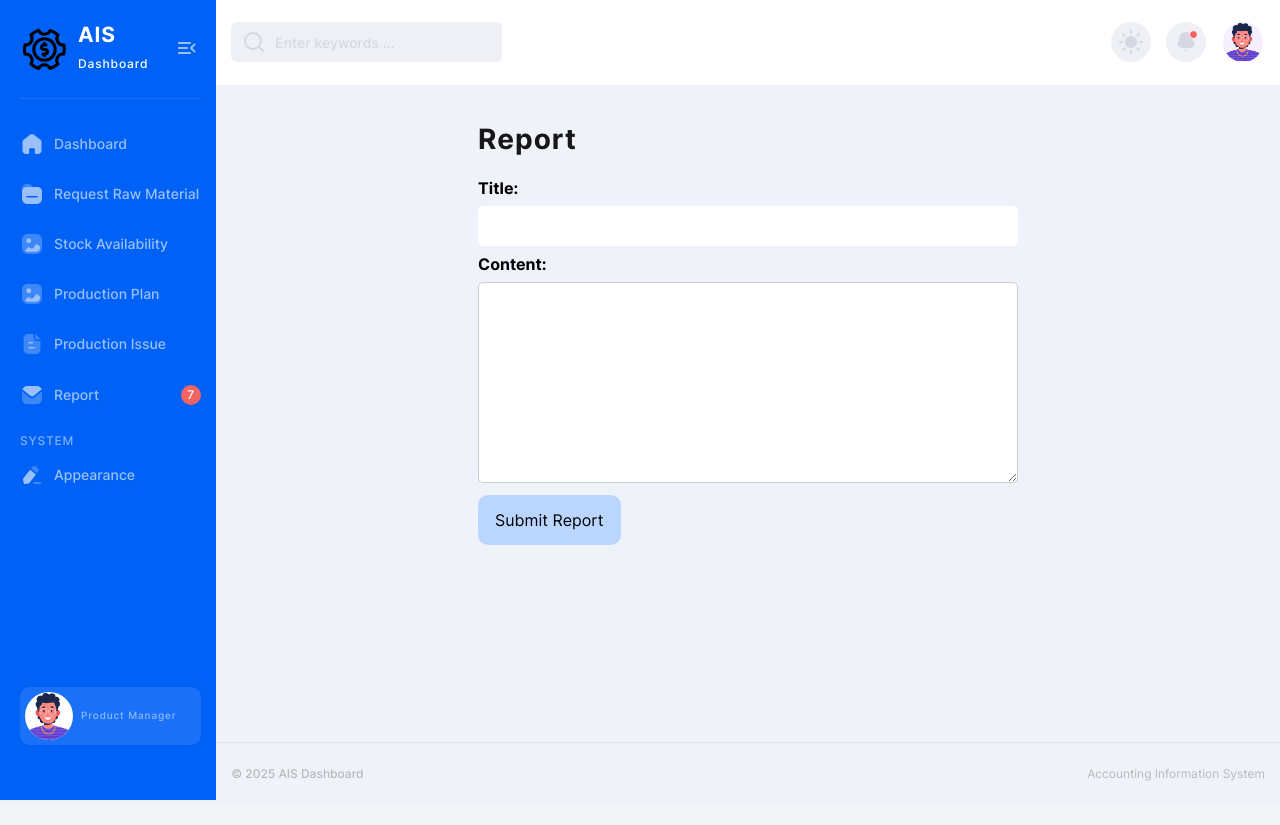
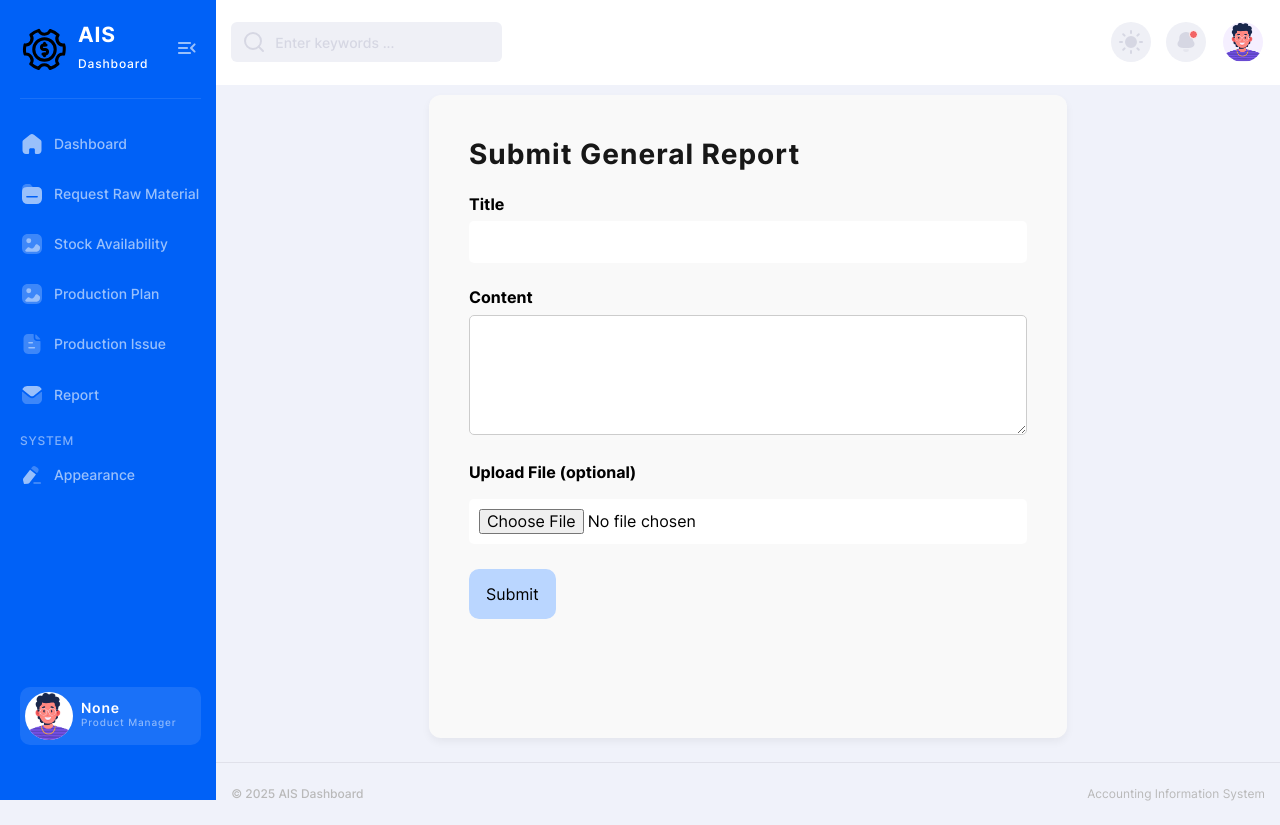
Before and after one commit to Richeaa/ais-project, a Django app: template aisapp/templates/report.html in a window 1280 px wide. Before the commit the page ends 800 px from the top, so only its background shows below. Run offline with Django 5.2, Linux system fonts and the light colour scheme; the template is opened without the code that fills it: values that come from a table or form of the project are taken from there, others are empty; some libraries are stand-ins or nearby versions.

Commit message:
report fitur sama css signin

```diff
--- a/ais/settings.py
+++ b/ais/settings.py
@@ -64,6 +64,7 @@ TEMPLATES = [
                 'django.template.context_processors.request',
                 'django.contrib.auth.context_processors.auth',
                 'django.contrib.messages.context_processors.messages',
+                'aisapp.context_processors.inject_username',
             ],
         },
     },
--- /dev/null
+++ b/aisapp/context_processors.py
@@ -0,0 +1,4 @@
+def inject_username(request):
+    return {
+        'username': request.session.get('username')
+    }
--- a/aisapp/form.py
+++ b/aisapp/form.py
@@ -9,4 +9,9 @@ class productForm(forms.ModelForm):
 class ReportForm(forms.ModelForm):
     class Meta:
         model = Report
-        fields = ['title', 'content']
+        fields = ['title', 'content', 'file']
+        widgets = {
+            'title': forms.TextInput(attrs={'class': 'form-text-input'}),
+            'content': forms.Textarea(attrs={'class': 'form-textarea'}),
+            'file': forms.ClearableFileInput(attrs={'class': 'form-file-input'}),
+        }
--- a/aisapp/models.py
+++ b/aisapp/models.py
@@ -32,6 +32,7 @@ class Report(models.Model):
     user = models.ForeignKey(Profile, on_delete=models.CASCADE, db_column='user_id', related_name='reports')
     title = models.CharField(max_length=150)
     content = models.TextField()
+    file = models.FileField(upload_to='uploads/reports/', null=True, blank=True)
     submitted_at = models.DateTimeField(auto_now_add=True)
 
     def __str__(self):
--- a/aisapp/static/form.css
+++ b/aisapp/static/form.css
@@ -1,7 +1,6 @@
-
 .container-form {
     max-width: 60%;
-    max-height: 80%;
+    max-height: 75%;
     margin: 40px auto;
     padding: 30px;
     background-color: #f5f5f5;
--- a/aisapp/static/style.css
+++ b/aisapp/static/style.css
@@ -4373,4 +4373,65 @@ label {
   color: #ffffff;
 }
 
-/* stock */
+/* report */
+/* Style for text input */
+.form-text-input {
+  width: 100%;
+  padding: 10px;
+  border: 1px solid #ccc;
+  background-color: white;
+  border-radius: 5px;
+  font-size: 16px;
+  color: #333;
+}
+
+/* Style for textarea */
+.form-textarea {
+  width: 100%;
+  height: 120px;
+  padding: 10px;
+  border: 1px solid #ccc;
+  background-color: white;
+  border-radius: 5px;
+  resize: vertical;
+  font-size: 16px;
+  color: #333;
+}
+
+
+/* For file upload section */
+.file-section input[type="file"] {
+    width: 100%;
+    padding: 10px;
+    background-color: #f4f4f4;
+    border: 1px dashed #aaa;
+    border-radius: 5px;
+    margin-top: 10px;
+}
+.container-form {
+  max-width: 60%;
+  max-height: 78%;
+  margin: 10px auto;
+  padding: 40px;
+  background-color: #f9f9f9;
+  border-radius: 12px;
+  box-shadow: 0 4px 8px rgba(0,0,0,0.05);
+}
+
+.form-group {
+  margin-bottom: 25px;
+}
+
+.form-group label {
+  font-weight: bold;
+  display: block;
+  margin-bottom: 8px;
+}
+
+.file-section input[type="file"] {
+  width: 100%;
+  padding: 8px;
+  border: 1px dashed #ccc;
+  background-color: #fff;
+  border-radius: 5px;
+}
--- a/aisapp/templates/dashboard.html
+++ b/aisapp/templates/dashboard.html
@@ -69,7 +69,7 @@
                         <span class="icon message" aria-hidden="true"></span>
                         Report
                     </a>
-                    <span class="msg-counter">7</span>
+                    <!-- <span class="msg-counter">7</span> -->
                 </li>
             </ul>
             <span class="system-menu__title">system</span>
--- a/aisapp/templates/production_plan.html
+++ b/aisapp/templates/production_plan.html
@@ -32,7 +32,7 @@
 
 <h2>Production Schedule List</h2>
 <table border="1">
-  <tr><th>Product</th><th>Start Date</th><th>Estimated End</th><th>Priority</th></tr>
+  <th>Product</th><th>Start Date</th><th>Estimated End</th><th>Priority</th><th>Actions</th></tr>
   {% for plan in plans %}
   <tr>
     <td>{{ plan.product.name }}</td>
--- a/aisapp/templates/report.html
+++ b/aisapp/templates/report.html
@@ -2,15 +2,29 @@
 {% load static %}
 
     {% block content %}
-    <div class="container-form">
-    <h1 class= 'main-title-form'> Report </h1>
+<div class="container-form">
+  <h1 class="main-title-form">Submit General Report</h1>
+  <form method="POST" enctype="multipart/form-data" class="form-text-report">
+    {% csrf_token %}
 
-    <form method = 'POST' class="formproduct">
-        {% csrf_token %}
-        {{form.as_p}}
-        <button type="submit" class="btn-form">Submit Report</button>
-    </form>
+    <div class="form-group">
+      <label for="id_title">Title</label>
+      {{ form.title }}
     </div>
+
+    <div class="form-group">
+      <label for="id_content">Content</label>
+      {{ form.content }}
+    </div>
+
+    <div class="form-group file-section">
+      <label for="id_file">Upload File (optional)</label>
+      {{ form.file }}
+    </div>
+
+    <button type="submit" class="btn-form">Submit</button>
+  </form>
+</div>
 
      {% if success %}
     <script>
```
Also changed, not shown: aisapp/static/signin.css (added, +96 -0 lines), aisapp/templates/signin.html (+5 -13 lines), aisapp/views.py (+41 -17 lines).
